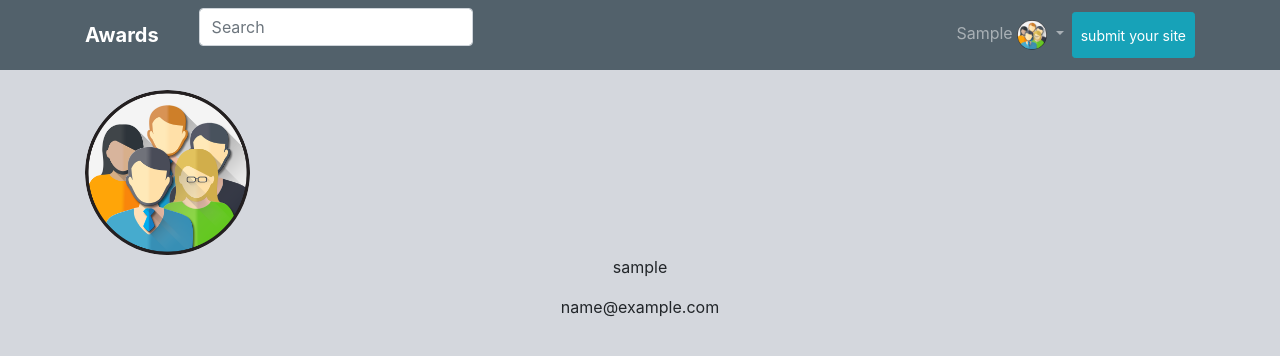
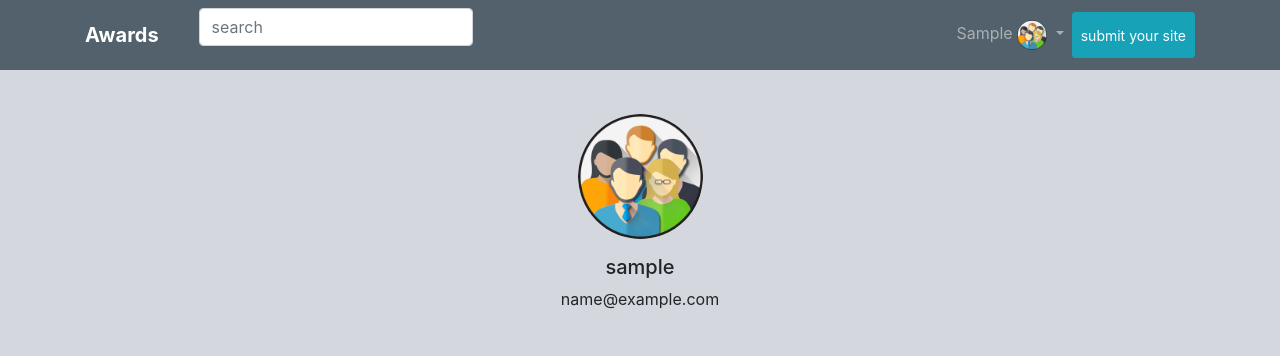
Before and after one commit to poldiee/proj-award, a Django app: a page that uses myawards/templates/navbar.html in a window 1280 px wide. Shown: the top 356 px of the page. Run offline with Django 4.2, Linux system fonts and the light colour scheme; the visitor is signed in with stand-in values (Sample User, id 1); some libraries are stand-ins or nearby versions.

Commit message:
creation of search view to enable user to search projects

```diff
--- a/myawards/models.py
+++ b/myawards/models.py
@@ -42,6 +42,10 @@ class Post(models.Model):
         return f'{self.title}'
 
 
+    @classmethod
+    def search_project(cls, title):
+        return cls.objects.filter(post__title__icontains=title).all()
+
 class Rating(models.Model):
     rating = (
         (1, '1'),
--- a/myawards/templates/navbar.html
+++ b/myawards/templates/navbar.html
@@ -9,9 +9,9 @@
         <div class="collapse navbar-collapse" id="navbarSupportedContent">
             <ul class="navbar-nav mr-auto">
                 <li class="nav-item active">
-                    <form class="form-inline">
+                    <form class="form-inline" method="post" action="{% url 'search' %}">
                         <div class="md-form my-0">
-                            <input class="form-control mr-sm-2 " type="text" placeholder="Search" aria-label="Search">
+                            <input class="form-control mr-sm-2 " type="text" placeholder="search" name="title" aria-label="Search">
                         </div>
                     </form>
                 </li>
--- a/myawards/templates/profile.html
+++ b/myawards/templates/profile.html
@@ -3,9 +3,16 @@
 {% block content %}
 
 <div class="container" style="margin-top:7%;">
-    <img class="rounded-circle account-img content-center" src="{{ user.profile.profile_picture.url }}">
-    <p class="text-center">{{user.username}}</p>
-    <p class="text-center"> {{user.email}}</p>
+    <div class="row">
+        <div class="col-md-3"></div>
+        <div class="col-md-6 mt-4">
+            <img class="rounded-circle account-img d-block mx-auto" src="{{ user.profile.profile_picture.url }}">
+            <h5 class="text-center mt-3">{{user.username}}</h5>
+            <p class="text-center"> {{user.email}}</p>
+        </div>
+        <div class="col-md-3"></div>
+    </div>
+
 
 </div>
 
--- a/myawards/urls.py
+++ b/myawards/urls.py
@@ -14,5 +14,6 @@ urlpatterns = [
     path('api-auth/', include('rest_framework.urls', namespace='rest_framework')),
     path('profile/<username>/', views.profile, name='profile'),
     path('profile/<username>/settings', views.edit_profile, name='edit'),
-    path('project/<post>', views.project, name='project')
+    path('project/<post>', views.project, name='project'),
+    path('search/', views.search_project, name='search'),
 ]
--- a/myawards/views.py
+++ b/myawards/views.py
@@ -129,3 +129,18 @@ def project(request, post):
 
     }
     return render(request, 'project.html', params)
+
+def search_project(request):
+    if 'title' in request.GET and request.GET['title']:
+        title = request.GET.get("title")
+        results = Post.search_project(title)
+        print(results)
+        message = f'name'
+        params = {
+            'results': results,
+            'message': message
+        }
+        return render(request, 'results.html', params)
+    else:
+        message = "you haven't searched any image category"
+    return render(request, 'results.html', {'message': message})
--- a/static/css/styles.css
+++ b/static/css/styles.css
@@ -18,8 +18,8 @@
     font-weight: bolder;
 }
 .account-img {
-    height: 165px;
-    width: 165px;
+    height: 125px;
+    width: 125px;
 }
 .nav-img{
     height: 30px;
```
Also changed, not shown: myawards/templates/results.html (added, +9 -0 lines).
